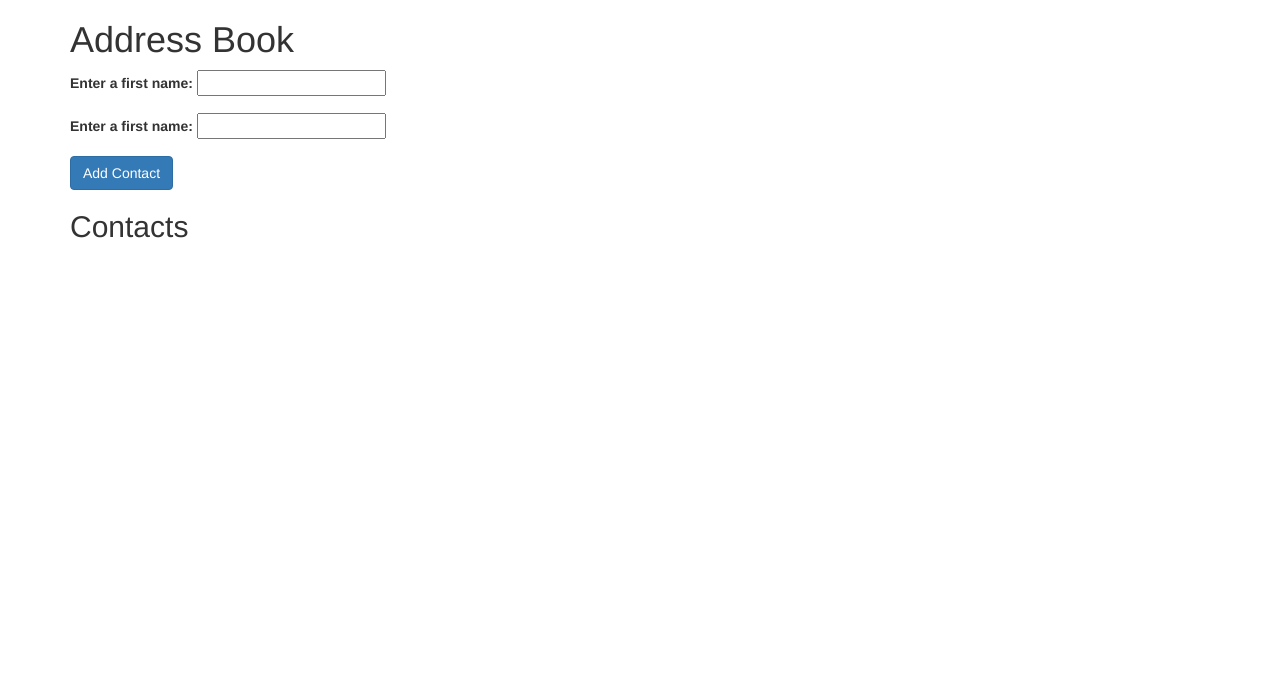
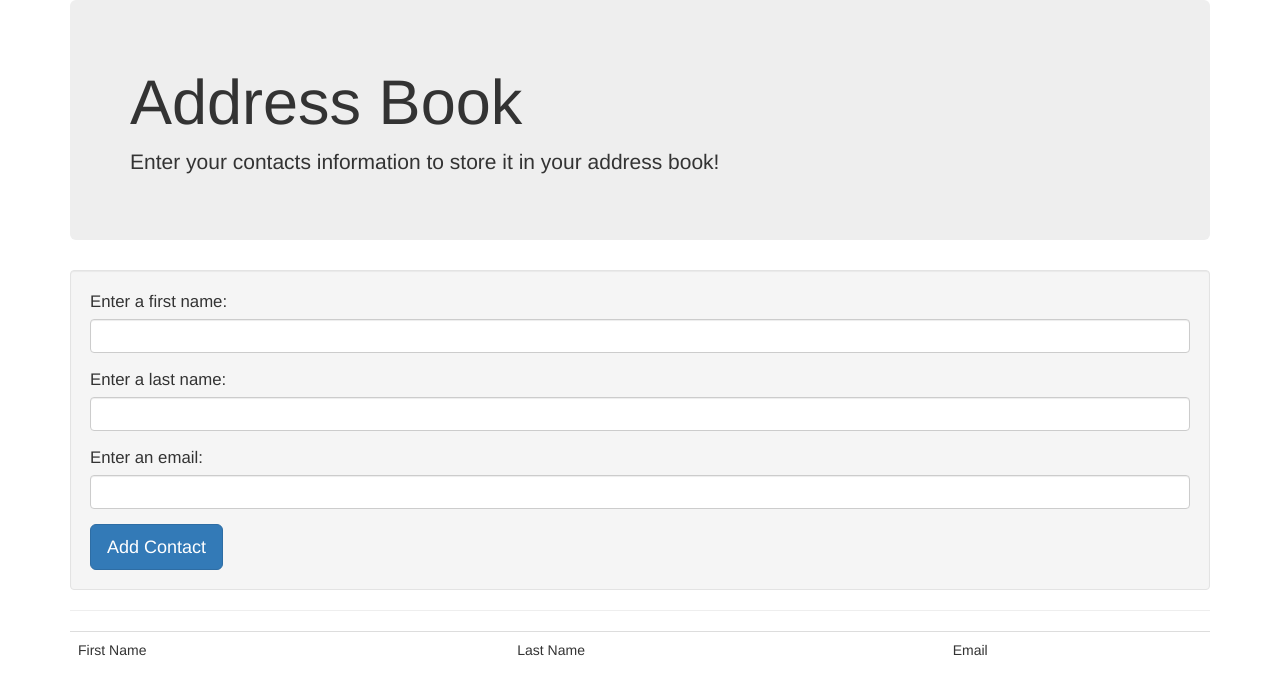
Before and after one commit to q111111233/address-book, a plain HTML site: page index.html in a window 1280 px wide. Drawn offline with Linux system fonts and the light colour scheme.

Commit message:
add table and change the way data is displayed on the webpage

```diff
--- a/css/styles.css
+++ b/css/styles.css
@@ -1,3 +1,12 @@
 #show-contact {
   display: none;
 }
+
+label {
+  font-size: 1.2em;
+  font-weight: 400;
+}
+
+h2 {
+  display: none;
+}
--- a/index.html
+++ b/index.html
@@ -10,32 +10,53 @@
   </head>
   <body>
     <div class="container">
-      <h1>Address Book</h1>
+      <div class="jumbotron">
+        <h1>Address Book</h1>
+        <p>Enter your contacts information to store it in your address book!</p>
+      </div>
       <div>
-        <form id="new-contact">
+        <form id="new-contact" class="well">
           <div class="form-group">
             <label for="first-name">Enter a first name:</label>
-            <input type="text" id="first-name">
+            <input type="text" id="first-name" class="form-control">
           </div>
           <div class="form-group">
-            <label for="last-name">Enter a first name:</label>
-            <input type="text" id="last-name">
+            <label for="last-name">Enter a last name:</label>
+            <input type="text" id="last-name" class="form-control">
+          </div>
+          <div class="form-group">
+            <label for="email">Enter an email:</label>
+            <input type="text" id="email" class="form-control">
           </div>
 
-          <button type="submit" class="btn btn-primary">Add Contact</button>
+          <button type="submit" class="btn btn-lg btn-primary">Add Contact</button>
         </form>
       </div>
-
+      <hr>
       <h2>Contacts</h2>
       <ul id="contacts">
 
       </ul>
       <div class="show-contact">
-        <h3></h3>
+        <!-- <h3></h3>
 
         <p><span class="first-name"></span></p>
         <p><span class="last-name"></span></p>
-      </div>
+        <p><span class="email"></span></p>
+      </div> -->
+
+      <table id="table" class="table">
+        <tr>
+          <td>First Name</td>
+          <td>Last Name</td>
+          <td>Email</td>
+        </tr>
+        <!-- <tr>
+          <td><span class="first-name"></span></td>
+          <td><span class="last-name"></span></td>
+          <td><span class="email"></span></td>
+        </tr> -->
+      </table>
     </div>
   </body>
 </html>
--- a/js/scripts.js
+++ b/js/scripts.js
@@ -1,7 +1,8 @@
 // BACK END //
-function Contact(first, last) {
+function Contact(first, last, email) {
   this.firstName = first;
   this.lastName = last;
+  this.email = email;
 }
 
 Contact.prototype.fullName = function() {
@@ -18,19 +19,13 @@ $(function() {
 
     var inputtedFirstName = $("#first-name").val();
     var inputtedLastName = $("#last-name").val();
+    var inputtedEmail = $("#email").val();
 
-    var newContact = new Contact(inputtedFirstName, inputtedLastName);
+    var newContact = new Contact(inputtedFirstName, inputtedLastName, inputtedEmail);
 
-    $("ul#contacts").append("<li><span class='contact'>" + newContact.fullName() + "</span></li>");
+    $("#show-contact").show();
 
-    $(".contact").last().click(function() {
-      $("#show-contact").show();
-      $("#show-contact h3").text(newContact.firstName);
-      $(".first-name").text(newContact.firstName);
-      $(".last-name").text(newContact.lastName);
-    })
+    $("#table").append("<tr><td><span class='first-name'>" + newContact.firstName + "</span></td><td><span class='last-name'>" + newContact.lastName + "</span></td><td><span class='email'>" + newContact.email + "</span></td></tr>")
 
-    $("input#first-name").val("");
-    $("input#last-name").val("");
   });
 });
```
Also changed, not shown: 1 other file.
